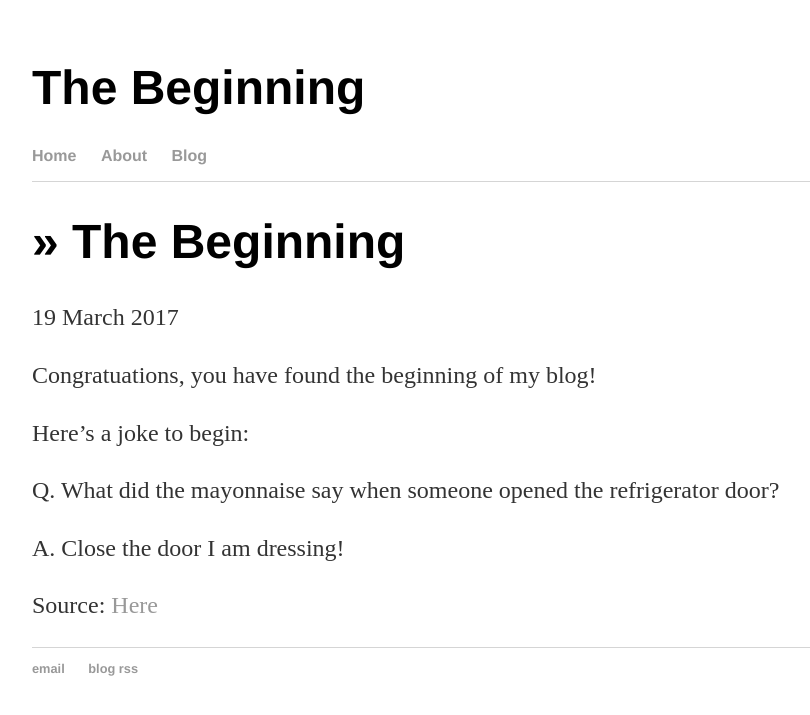
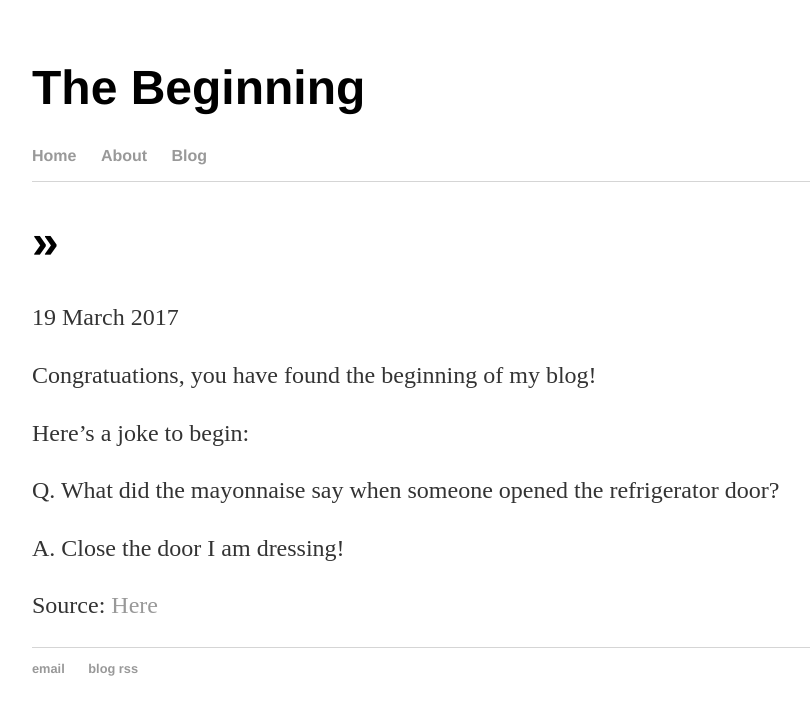
Before and after one commit to sle3man/sle3man.github.io, a Jekyll site: the page built from _posts/2017-03-19-The-Beginning.md, in a window 1280 px wide. Shown: the top 715 px of the page, without its empty margins (160-970 px from the left). Built offline with Jekyll 4.4.1, drawn with Linux system fonts in a browser that asks for light colours.

Commit message:
Update post.html

```diff
--- a/_layouts/post.html
+++ b/_layouts/post.html
@@ -2,7 +2,7 @@
 layout: default
 ---
 <title>Claire's Cybersecurity Corner // Blog</title>
-<h1> » {{ page.title }}</h1>
+<h1> » {{ page.post_title }}</h1>
 <p class="meta">{{ page.date | date_to_long_string }}</p>
 
 <div class="post">
```
